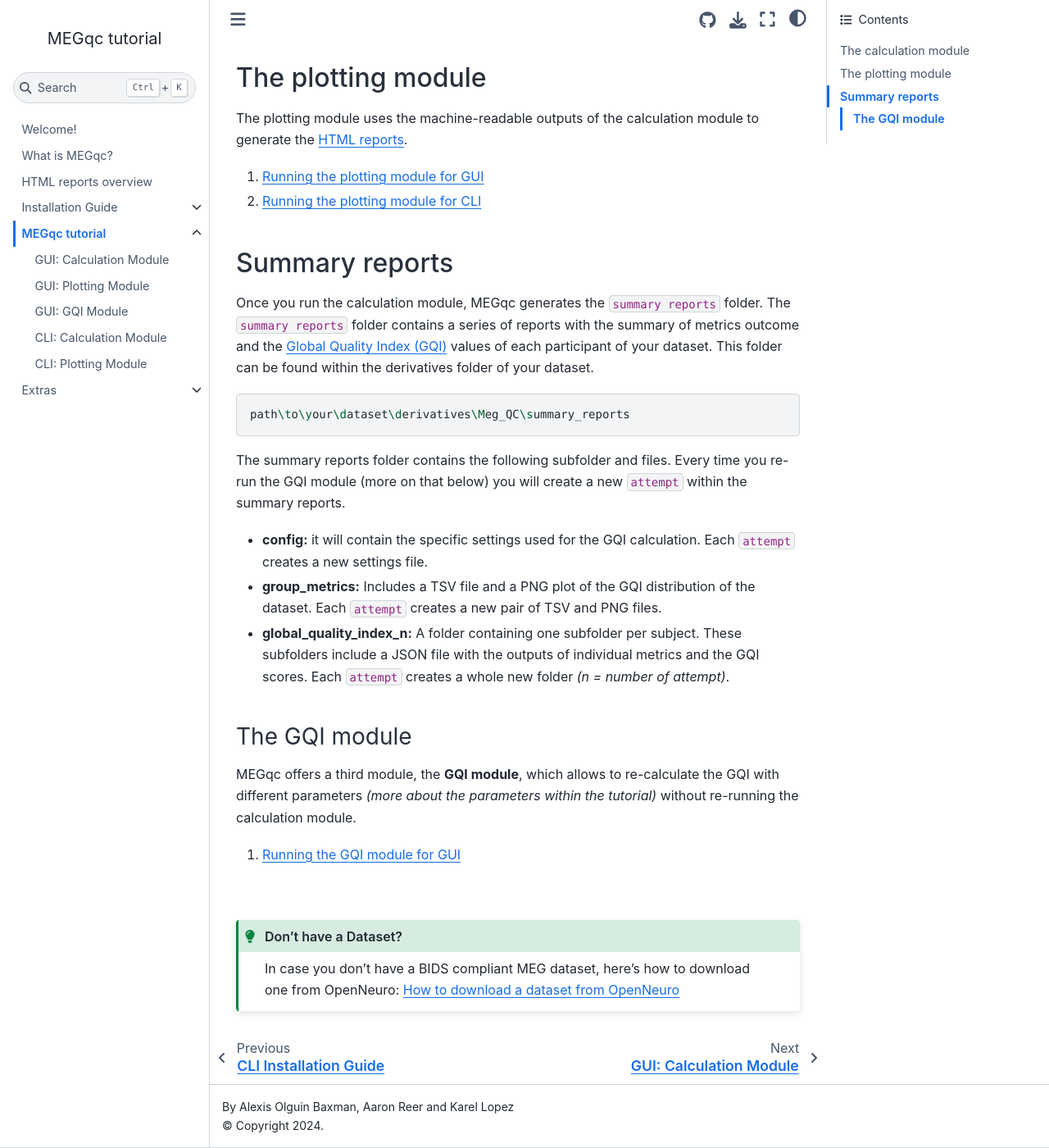
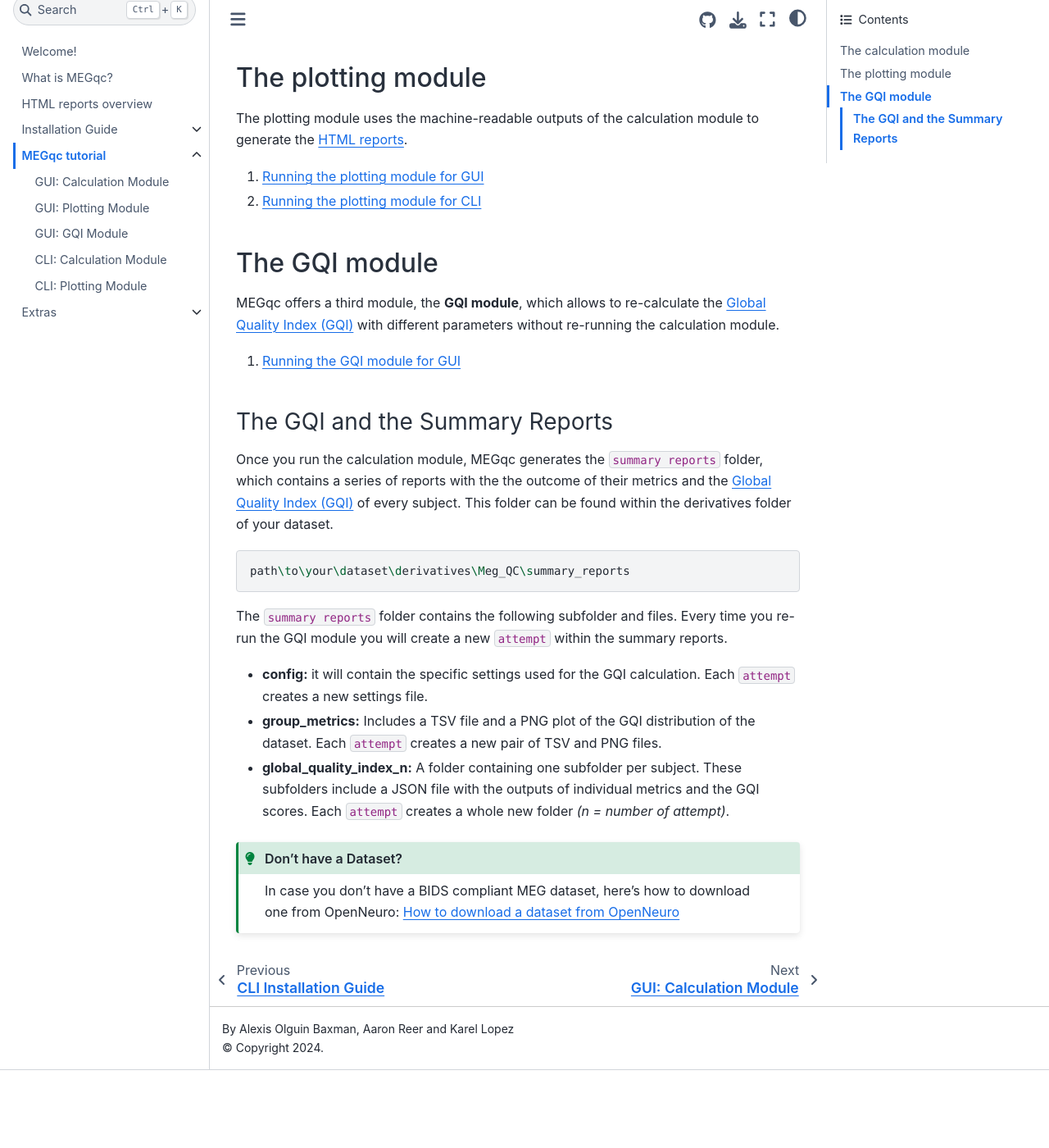
Before and after one commit to ANCPLabOldenburg/megqc_documentation, a Jupyter Book: the page built from book/tutorial.md, in a window 1280 px wide and 1400 px high, scrolled down 504 px. Shown: the whole window at 82% size. Built offline with Jupyter Book 1.0.4 settings and Sphinx 7.4.7 and the Sphinx Book theme 1.1.4, drawn with Linux system fonts in a browser that asks for light colours; pages that are not in the unit, such as notebooks, are missing from menus; after the commit the page ends 1809 px from its top, so only the background shows below that.

Commit message:
Update tutorial.md

````diff
--- a/book/tutorial.md
+++ b/book/tutorial.md
@@ -14,24 +14,21 @@
 1. [Running the plotting module for GUI](../tutorial/plot_gui)
 2. [Running the plotting module for CLI](../tutorial/plot_cli)
 
-## Summary reports
-Once you run the calculation module, MEGqc generates the `summary reports` folder. The `summary reports` folder contains a series of reports with the summary of metrics outcome and the [Global Quality Index (GQI)](../extra/gqi) values of each participant of your dataset. This folder can be found within the derivatives folder of your dataset.
+## The GQI module
+MEGqc offers a third module, the **GQI module**, which allows to re-calculate the [Global Quality Index (GQI)](../extra/gqi) with different parameters without re-running the calculation module.
+1. [Running the GQI module for GUI](../tutorial/gqi_gui.md)
+
+### The GQI and the Summary Reports
+Once you run the calculation module, MEGqc generates the `summary reports` folder, which contains a series of reports with the the outcome of their metrics and the [Global Quality Index (GQI)](../extra/gqi) of every subject. This folder can be found within the derivatives folder of your dataset.
 
 ```bash
 path\to\your\dataset\derivatives\Meg_QC\summary_reports
 ```
 
-The summary reports folder contains the following subfolder and files. Every time you re-run the GQI module (more on that below) you will create a new `attempt` within the summary reports.
+The `summary reports` folder contains the following subfolder and files. Every time you re-run the GQI module you will create a new `attempt` within the summary reports.
 * **config:** it will contain the specific settings used for the GQI calculation. Each `attempt` creates a new settings file.
 * **group_metrics:** Includes a TSV file and a PNG plot of the GQI distribution of the dataset. Each `attempt` creates a new pair of TSV and PNG files.
 * **global_quality_index_n:** A folder containing one subfolder per subject. These subfolders include a JSON file with the outputs of individual metrics and the GQI scores. Each `attempt` creates a whole new folder _(n = number of attempt)_.
-
-
-### The GQI module
-MEGqc offers a third module, the **GQI module**, which allows to re-calculate the GQI with different parameters *(more about the parameters within the tutorial)* without re-running the calculation module.
-1. [Running the GQI module for GUI](../tutorial/gqi_gui.md)
-
-<br>
 
 
 ```{admonition} Don't have a Dataset?
````
